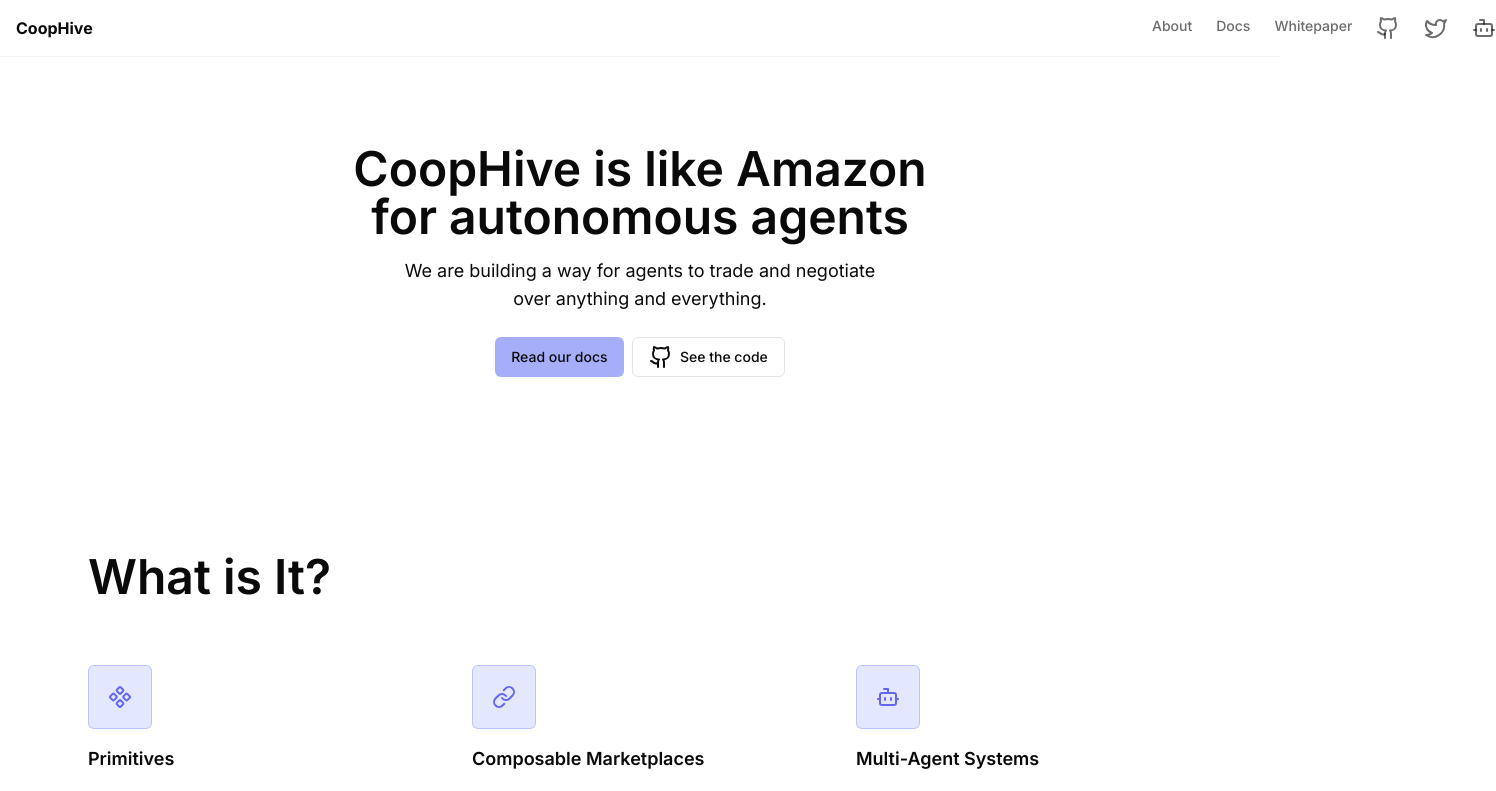
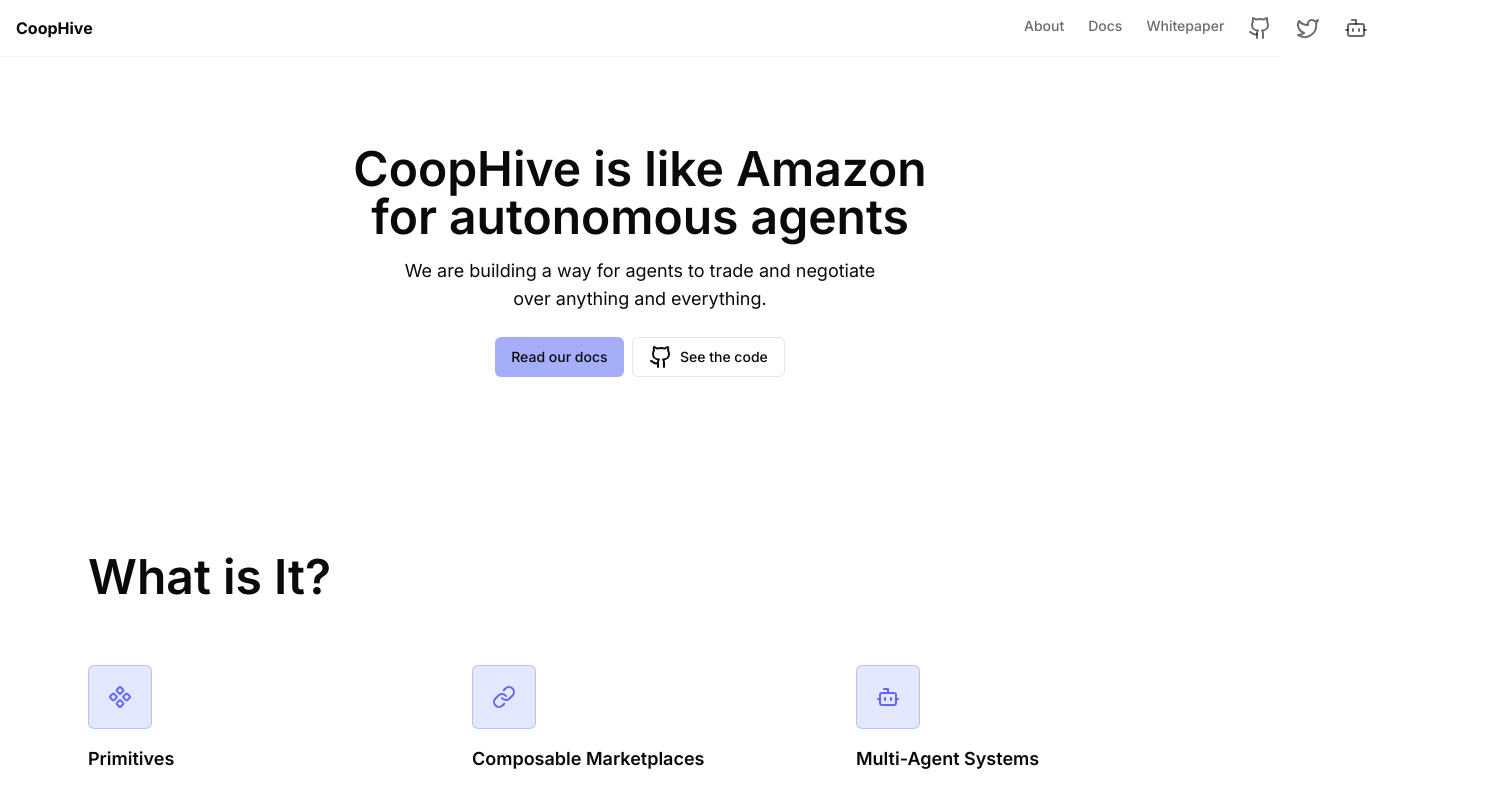
Before and after one commit to CoopHive/frontend, a React (Vite) app: page /#/ in a window 1280 px wide. Shown: the top 791 px of the page, 1496 px wide, since content can reach past the window. Built offline with nearby package versions, Linux system fonts and the light colour scheme.

Commit message:
fix: navbar

```diff
--- a/src/components/navbar.tsx
+++ b/src/components/navbar.tsx
@@ -27,7 +27,7 @@
           <a href="/" className="flex space-x-2 pl-4">
             <span className="font-bold">CoopHive</span>
           </a>
-          <nav className="hidden md:flex space-x-6 text-sm font-medium max-w-[10%]">
+          <nav className="hidden md:flex space-x-6 text-sm font-medium max-w-[20%]">
             {navItems.map((item) => (
               <a
                 key={item.href}
```
